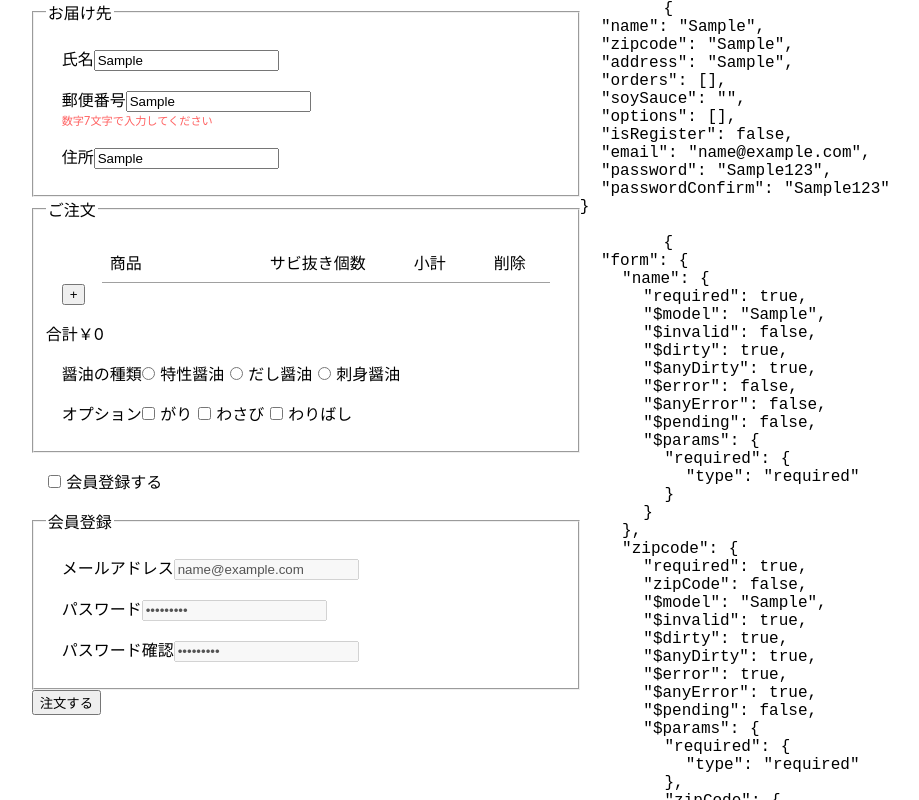
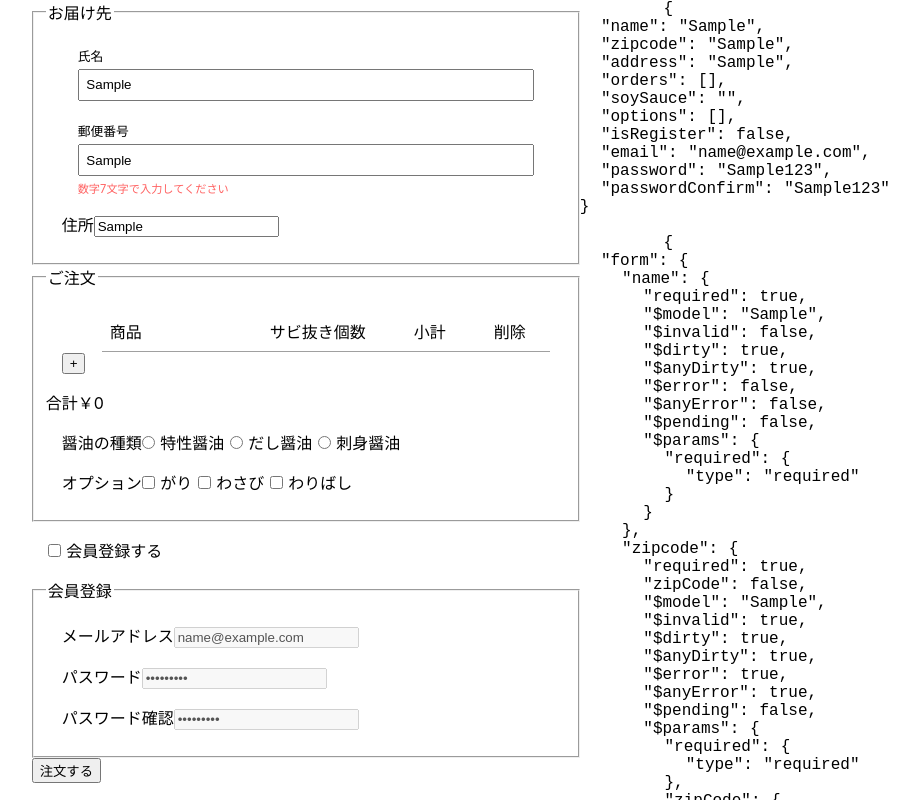
Before and after one commit to KadoTomohiro/VueValidationConsideration, a Nuxt app: page / in a window 1280 px wide. Both pictures are taken after typing "Sample", "Sample", "Sample", "name@example.com", "Sample123", "Sample123" into the empty fields and a click on the button "注文する". Shown: the top 800 px of the page, without its empty margins (158-1077 px from the left). Built offline with nearby package versions, Linux system fonts and the light colour scheme.

Commit message:
implement validatable text input component

```diff
--- a/components/DeliveryForm/DeliveryForm.vue
+++ b/components/DeliveryForm/DeliveryForm.vue
@@ -4,39 +4,26 @@
       <fieldset>
         <legend>お届け先</legend>
         <div class="control-unit">
-          <label for="name">氏名</label>
-          <input
-            id="name"
+          <CustomInput
             v-model="form.name"
-            type="text"
-            @input="$v.form.name.$touch()"
-            @blur="$v.form.name.$touch()"
-          />
-          <div
-            v-if="$v.form.name.$invalid && $v.form.name.$dirty"
-            class="error"
+            :validation="$v.form.name"
+            @touch="$v.form.name.$touch()"
           >
-            <span v-if="!$v.form.name.required">必須入力です</span>
-          </div>
+            氏名
+            <template #required>入力必須です</template>
+          </CustomInput>
         </div>
         <div class="control-unit">
-          <label for="zipcode">郵便番号</label>
-          <input
-            id="zipcode"
+          <CustomInput
             v-model="form.zipcode"
+            :validation="$v.form.zipcode"
             type="text"
-            @input="$v.form.zipcode.$touch()"
             @blur="$v.form.zipcode.$touch()"
-          />
-          <div
-            v-if="$v.form.zipcode.$invalid && $v.form.zipcode.$dirty"
-            class="error"
           >
-            <span v-if="!$v.form.zipcode.required">必須入力です</span>
-            <span v-if="!$v.form.zipcode.zipCode"
-              >数字7文字で入力してください</span
-            >
-          </div>
+            郵便番号
+            <template #required>必須入力です</template>
+            <template #zipCode>数字7文字で入力してください</template>
+          </CustomInput>
         </div>
         <div class="control-unit">
           <label for="address">住所</label>
@@ -104,12 +91,12 @@
             @input="$v.form.email.$touch()"
             @blur="$v.form.email.$touch()"
           />
-          <div
-            v-if="$v.form.email.$invalid && $v.form.email.$dirty"
-            class="error"
-          >
-            <span v-if="!$v.form.email.requiredWhenRegister"
+          <div v-if="$v.form.email.$error" class="error">
+            <span v-if="!$v.form.email.requiredIfRegister"
               >会員登録をされる場合必須入力です</span
+            >
+            <span v-if="!$v.form.email.email"
+              >有効なメールアドレスではありません</span
             >
           </div>
         </div>
@@ -143,19 +130,16 @@
 import Vue from 'vue'
 import { Component } from 'vue-property-decorator'
 import { required, email, sameAs, requiredIf } from 'vuelidate/lib/validators'
-import { Menu, Order } from '~/models/Order'
-import {
-  DeliveryForm,
-  OptionList,
-  SoySauces,
-} from '~/components/DeliveryForm/DeliveryFormModels'
+import { Menu, Order, SoySauces, ToppingOptions } from '~/models/Order'
+import { DeliveryForm } from '~/components/DeliveryForm/DeliveryFormModels'
 import OrderInput from '~/components/DeliveryForm/OrderInput.vue'
 import OrderInputHeader from '~/components/DeliveryForm/OrderInputHeader.vue'
 import { zipCode, password } from '~/validators/PattenValidators'
+import CustomInput from '~/components/molecules/Input'
 
 @Component({
   name: 'DeliveryForm',
-  components: { OrderInput, OrderInputHeader },
+  components: { OrderInput, OrderInputHeader, CustomInput },
   validations: {
     form: {
       name: { required },
@@ -202,7 +186,7 @@ export default class DeliveryFormComponent extends Vue {
     return this.$store.state.soySauces
   }
 
-  get optionList(): OptionList {
+  get optionList(): ToppingOptions {
     return this.$store.state.optionList
   }
 
--- /dev/null
+++ b/components/molecules/Input.vue
@@ -0,0 +1,93 @@
+<template>
+  <div class="control-unit">
+    <label class="label"
+      ><slot>{{ label }}</slot></label
+    >
+    <input
+      v-model="inputValue"
+      :type="type"
+      :placeholder="placeholder"
+      @input="touch"
+      @blur="blur"
+    />
+    <span v-if="hasValidation && validation.$error" class="error">
+      <slot v-if="invalid" :name="invalid"></slot>
+    </span>
+  </div>
+</template>
+
+<script lang="ts">
+import Vue, { PropType } from 'vue'
+import { Component, Emit, Prop } from 'vue-property-decorator'
+import { Validation } from 'vuelidate'
+
+@Component({
+  name: 'CustomInput',
+})
+export default class InputComponent extends Vue {
+  @Prop({ type: String, required: false, default: 'text' })
+  readonly type!: string
+
+  @Prop({ type: String, required: false })
+  readonly label: string
+
+  @Prop({ type: Object as PropType<Validation>, required: false })
+  validation!: Validation
+
+  @Prop({ type: String })
+  value: string
+
+  @Prop({ type: String })
+  placeholder: string
+
+  get inputValue(): string {
+    return this.value
+  }
+
+  set inputValue(value: string): void {
+    this.$emit('input', value)
+  }
+
+  get hasValidation() {
+    return this.validation !== undefined
+  }
+
+  get invalid(): string {
+    if (!this.hasValidation) {
+      return ''
+    }
+    const validationParamNames = Object.keys(this.validation.$params)
+    return validationParamNames.find(
+      (validationParamName) => !this.validation[validationParamName]
+    )
+  }
+
+  @Emit()
+  touch(event: UIEvent): UIEvent {
+    return event
+  }
+
+  blur(event: UIEvent): void {
+    this.touch(event)
+    this.$emit('blur', event)
+  }
+}
+</script>
+
+<style scoped>
+.control-unit {
+  display: flex;
+  flex-direction: column;
+}
+.label {
+  font-size: 0.8em;
+}
+input {
+  margin: 0.3em 0;
+  padding: 0.5em;
+}
+.error {
+  font-size: 0.7em;
+  color: #ff6161;
+}
+</style>
--- /dev/null
+++ b/models/Account.ts
@@ -0,0 +1,4 @@
+export interface Account {
+  email: string
+  password: string
+}
--- a/validators/PattenValidators.ts
+++ b/validators/PattenValidators.ts
@@ -7,7 +7,7 @@ export function patternMatch(
   return helpers.regex(patternName, pattern)
 }
 export function zipCode(hyphen: boolean): ValidationRule {
-  const zipCodePattern = new RegExp(`[0-9]{3}${hyphen ? '-' : ''}[0-9]{7}`)
+  const zipCodePattern = new RegExp(`[0-9]{3}${hyphen ? '-' : ''}[0-9]{4}`)
   return patternMatch(zipCodePattern, 'zipCode')
 }
 
```
Also changed, not shown: components/DeliveryForm/DeliveryFormModels.ts (+9 -8 lines), models/Order.ts (+7 -0 lines).
